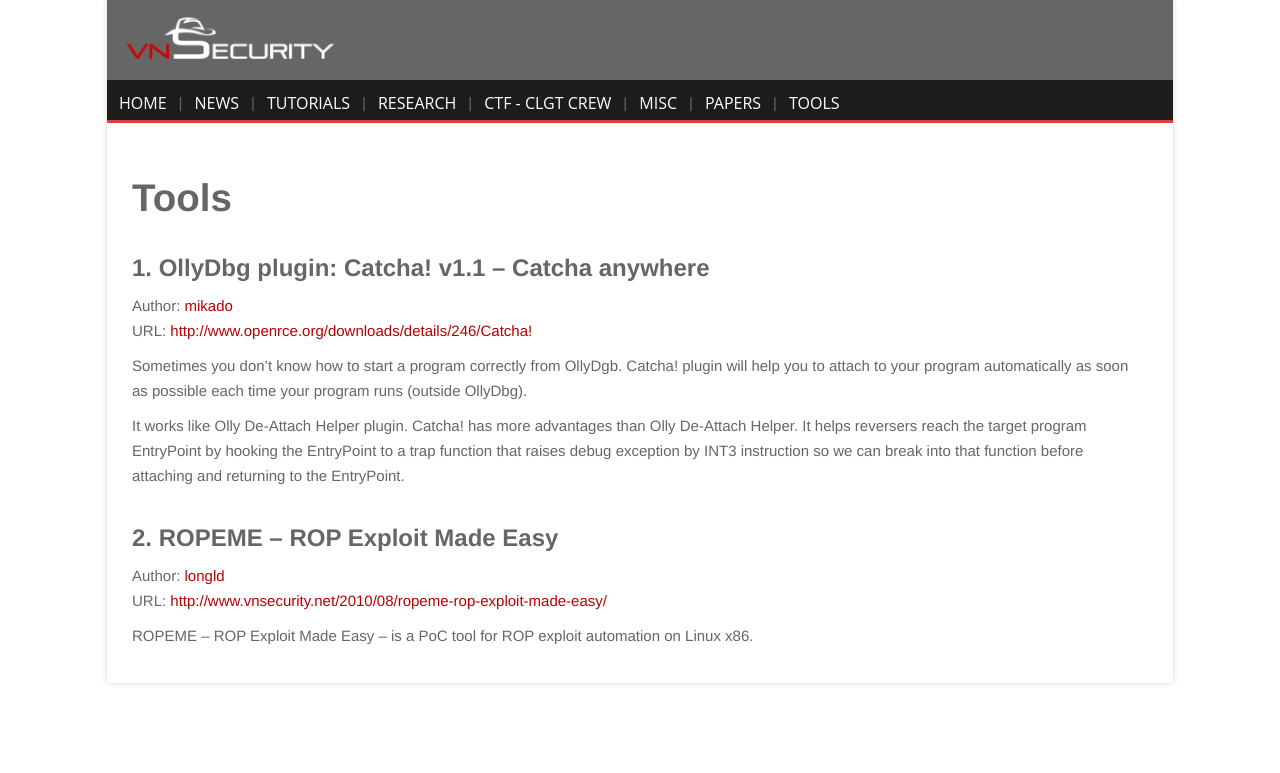
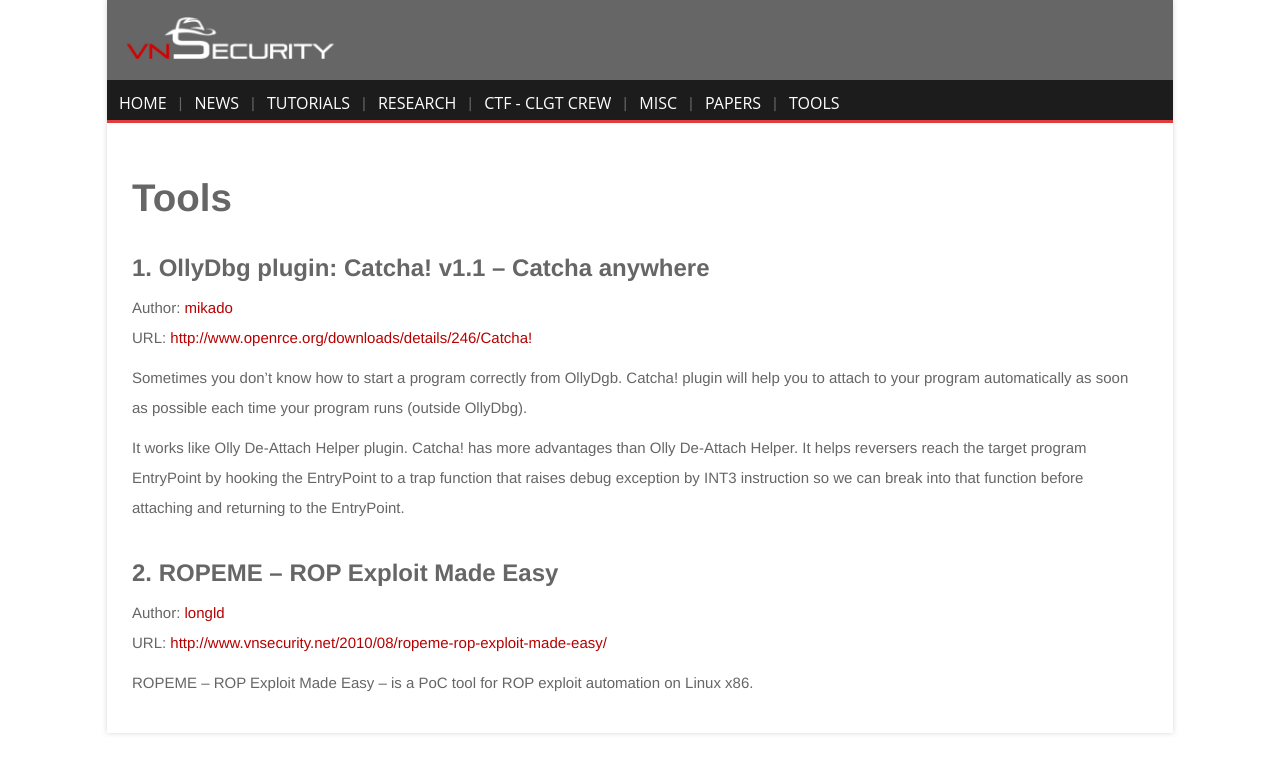
Before and after one commit to VNSECURITY/vnsecurity.github.io, a Jekyll site: the page built from tools.md, in a window 1280 px wide. Shown: the top 773 px of the page. Built offline with Jekyll 4.4.1, drawn with Linux system fonts in a browser that asks for light colours; comment, search, counter and statistics services are not loaded.

Commit message:
Update main.css

```diff
--- a/assets/main.css
+++ b/assets/main.css
@@ -265,9 +265,14 @@
     color: #e03d3d;
     text-decoration:none;
 }
-p {
+.post-content p {
     margin-bottom:10px;
-    line-height:25px;
+    line-height:30px;
+}
+
+.post-content li {
+    line-height:30px;
+}
 }
 /* =========================================================
 Clear Floated Elements
```
